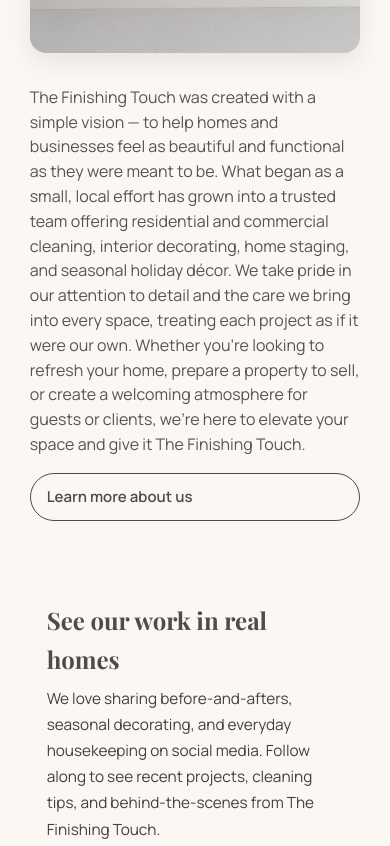
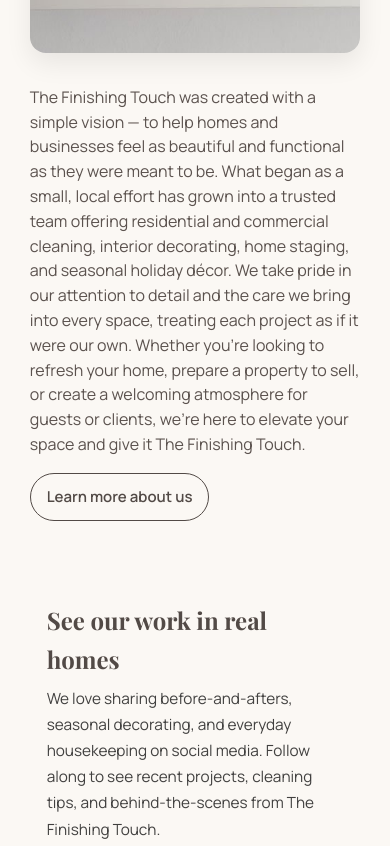
Before and after one commit to richellestoweres-maker/the-finishing-touch, a plain HTML site: page index.html in a window 390 px wide. Shown: the part 1709-2555 px from the top of the page. Drawn offline with nearby package versions, Linux system fonts and the light colour scheme; no server answers.

Commit message:
Update styles.css

```diff
--- a/styles.css
+++ b/styles.css
@@ -52,7 +52,12 @@
 .btn{display:inline-block;padding:.7rem 1rem;border-radius:999px;font-weight:700;cursor:pointer;text-decoration:none}
 .btn-outline{border:1.5px solid var(--taupe-900);color:var(--taupe-900);background:transparent}
 .btn-solid{background:var(--accent);color:#2a2624;border:0}
-@media (max-width:640px){.btn{width:100%}}
+@media (max-width:640px){
+  .btn{
+    width:auto;          /* let buttons size to their content */
+  }
+}
+
 
 /* Top-right auth button */
 .btn-auth{
```
